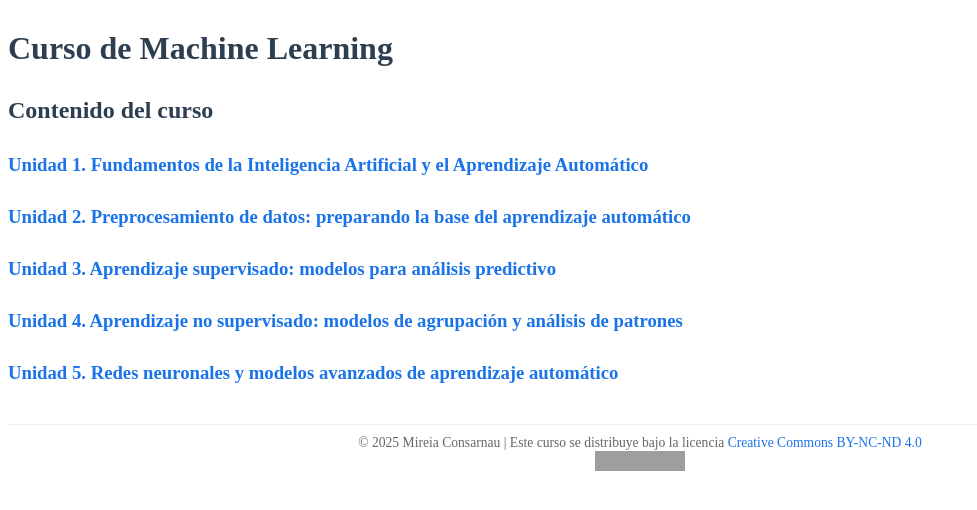
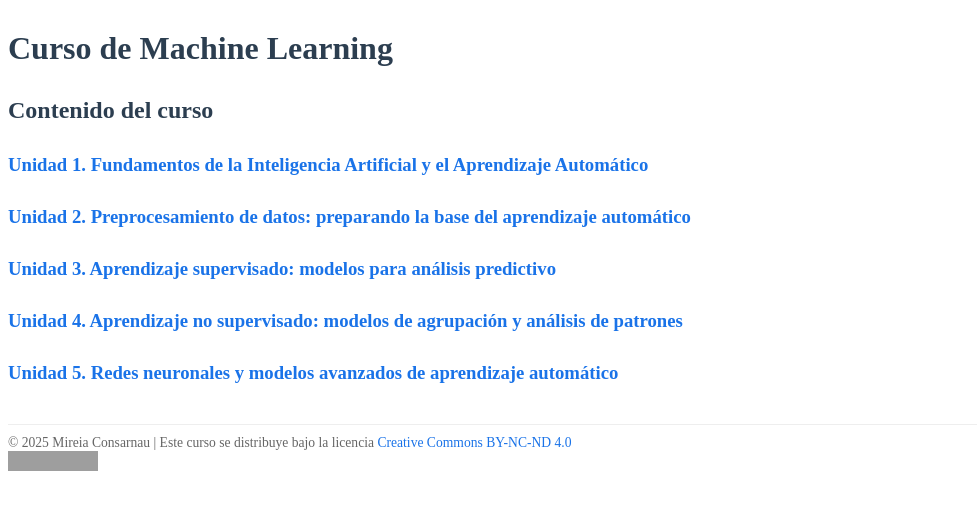
Before and after one commit to mireiaconsarnau/machine_learning, a Jekyll site: the page built from index.md, in a window 1280 px wide. Shown: the top 510 px of the page, without its empty margins (0-977 px from the left). Built offline with Jekyll 4.4.1, drawn with Linux system fonts in a browser that asks for light colours; grey boxes are pictures that could not be loaded.

Commit message:
Update default.html

```diff
--- a/_layouts/default.html
+++ b/_layouts/default.html
@@ -9,7 +9,7 @@
 <body>
    <h1>{{ page.title }}</h1>
   {{ content }}
-<footer class="license" style="font-size:0.85em; color:#666; margin-top:40px; border-top:1px solid #eee; padding-top:10px; text-align:center;">
+<footer class="license" style="font-size:0.85em; color:#666; margin-top:40px; border-top:1px solid #eee; padding-top:10px; text-align:left;">
   © 2025 Mireia Consarnau | Este curso se distribuye bajo la licencia
   <a href="/machine_learning/LICENSE.md">Creative Commons BY-NC-ND 4.0</a>
   <br/>
```
